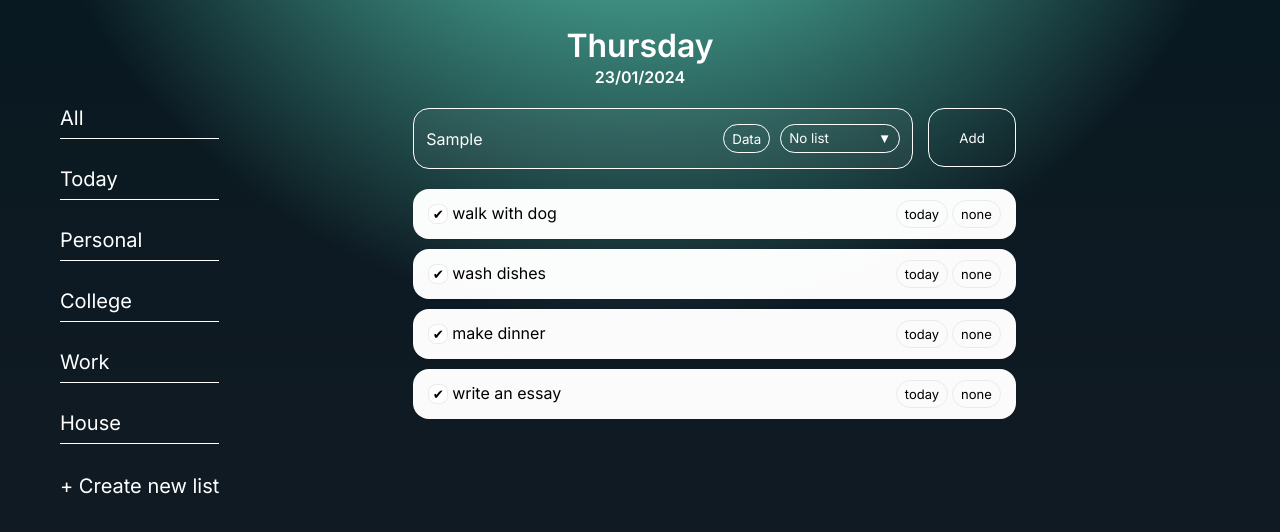
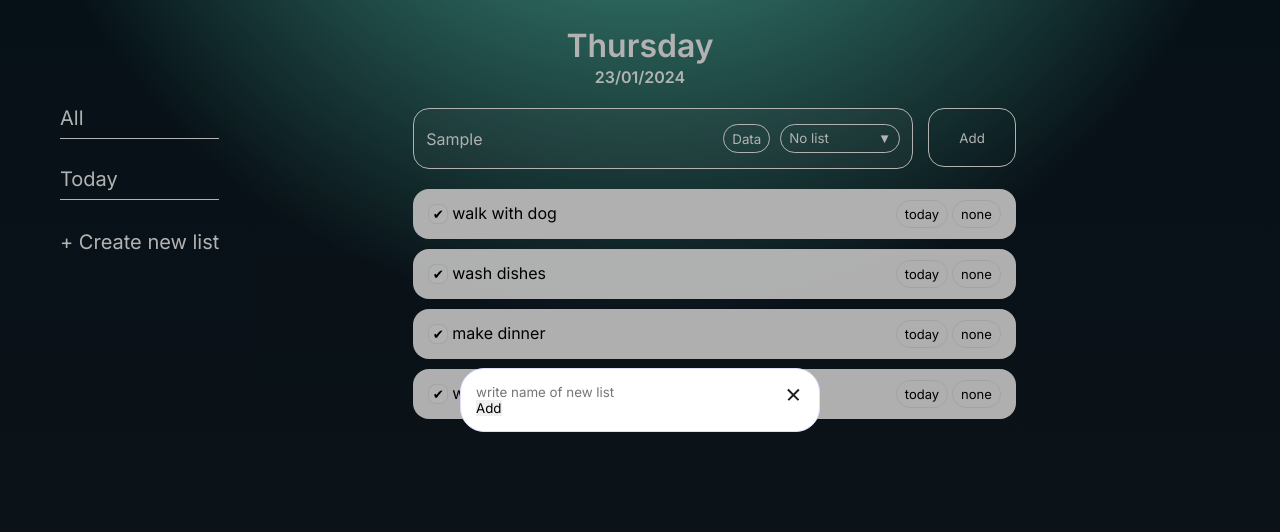
Before and after one commit to RyabovaPolina/todotodo-app, a plain HTML site: page index.html in a window 1280 px wide. Both pictures are taken after typing "Sample" into the empty fields and a click on the button "+ Create new list". Drawn offline with Linux system fonts and the light colour scheme.

Commit message:
Update index.html
изменено отображение списков в попапе и на основной странице. добавлен попап с добавлением категории

```diff
--- a/index.html
+++ b/index.html
@@ -22,12 +22,10 @@
         <ul>
           <li>All</li>
           <li>Today</li>
-          <li>Personal</li>
-          <li>College</li>
-          <li>Work</li>
-          <li>House</li>
-          <button class="create">+ Create new list</button>
         </ul>
+        <ul id="category-list-for-classification">
+        </ul>
+        <button class="create" onclick="openPopup('popup-new-list')">+ Create new list</button>
       </div>
       <div class="tasks-area">
         <div class="create-task">
@@ -85,7 +83,8 @@
               </svg>
             </button>
             <div class="category">
-              <div class="category-wrapper" id="category-list">
+              <div class="category-wrapper">
+                <ul id="category-list"></ul>
               </div>
               <button class="create-inverse" onclick="openPopup('popup-new-list')">+ Create new list</button>
             </div>
@@ -106,8 +105,9 @@
               </svg>
             </button>
             <div class="new-list-wrapper">
-              <input type="new list">
-              <button>ok</button>
+              <input type="text" placeholder="write name of new list" class="new-category" id="text-new-category">
+              <div class="button-area"><button class="add-category-btn" id="adding-new-category" onclick="addCategory()">Add</button></div>
+
             </div>
           </div>
         </div>
```
